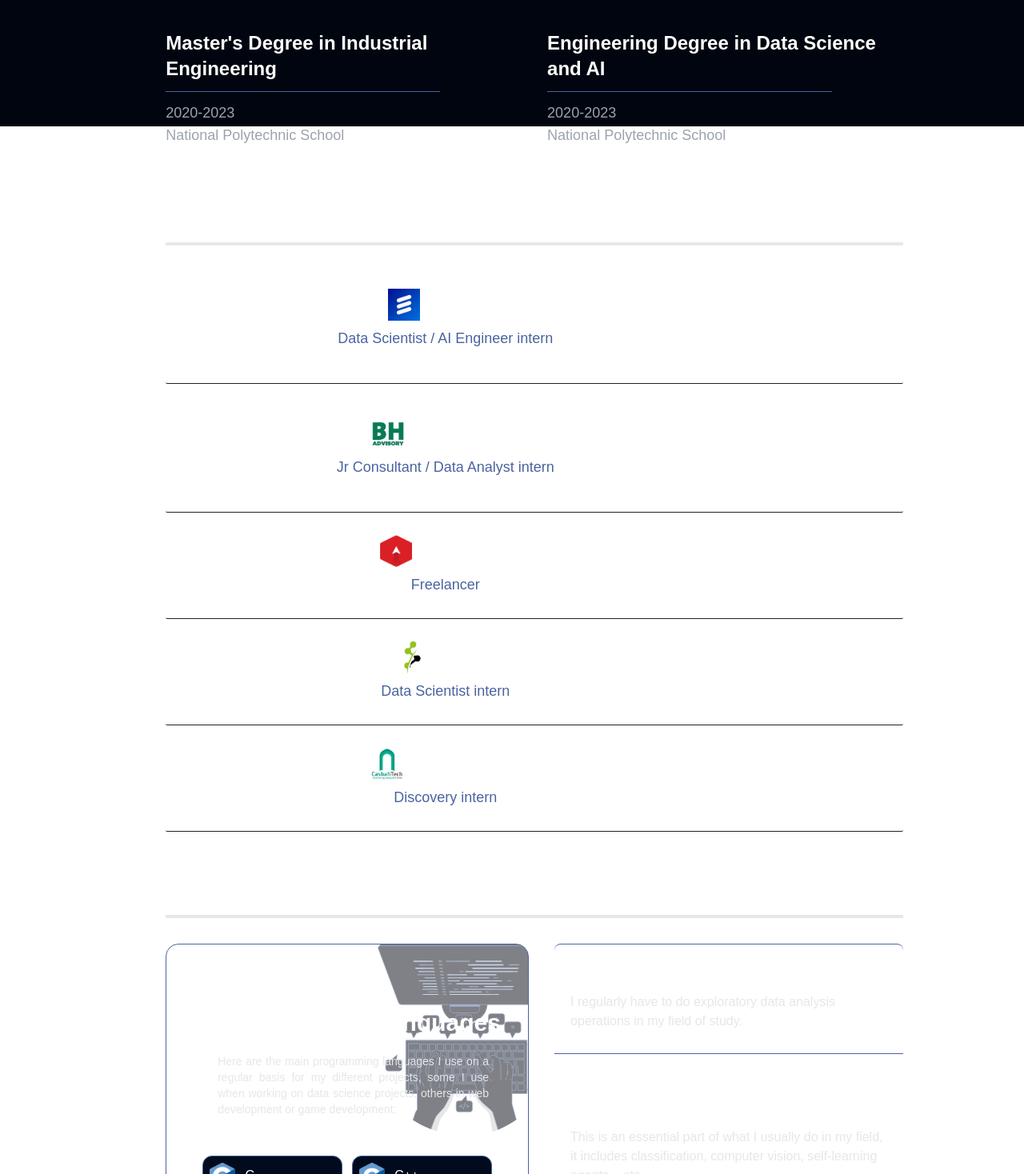
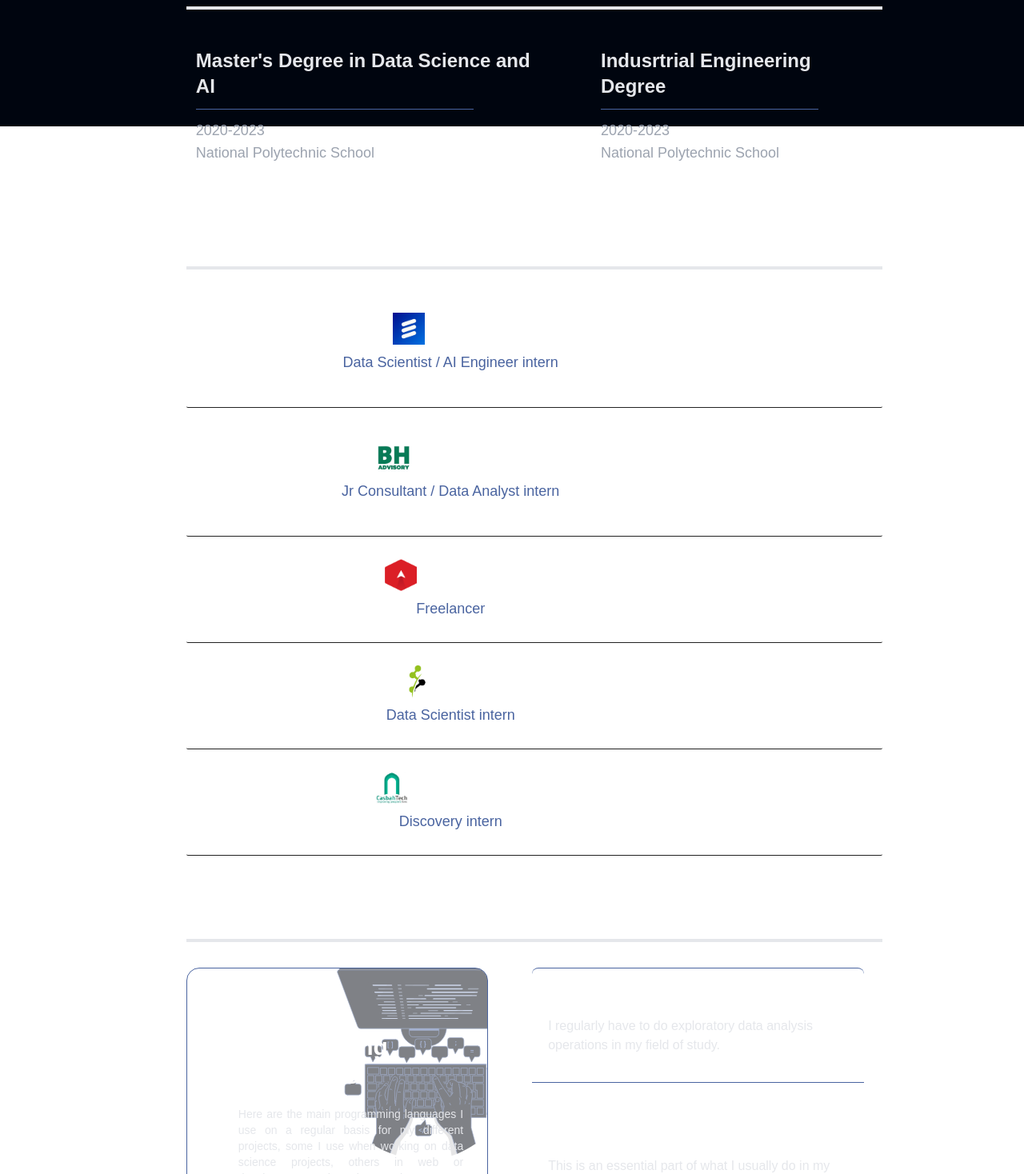
Before and after one commit to Somnef/portfolio-old, a Next.js app: page / in a window 1280 px wide. Shown: the part 642-2110 px from the top of the page at 80% size. Built offline with nearby package versions, Linux system fonts and the light colour scheme.

Commit message:
worked on the design of the skills cards + some other decorations

```diff
--- a/components/PresentationCard.jsx
+++ b/components/PresentationCard.jsx
@@ -2,12 +2,12 @@ import React from "react";
 
 function PresentationCard(props) {
     return (
-        <div className="flex flex-col">
-            <h1 className="text-white font-bold text-2xl w-fit">
+        <div className="px-3 py-2 flex flex-col rounded-sm group hover:bg-[rgb(97,132,214)] duration-300 ease-in-out">
+            <h1 className="text-gray-200 font-bold text-2xl w-fit group-hover:text-white duration-300 ease-in-out">
                 {props.title}
-                <div className="flex w-[80%] h-[1px] bg-portfolio-light my-3"></div>
+                <div className="flex w-[80%] h-[1px] bg-portfolio-light my-3 group-hover:bg-white duration-300 ease-in-out"></div>
             </h1>
-            <p className="text-gray-400 text-lg " style={{ "white-space": "pre-wrap" }}>
+            <p className="text-gray-400 text-lg group-hover:text-gray-200 duration-300 ease-in-out" style={{ "white-space": "pre-wrap" }}>
                 {props.text}
             </p>
         </div>
--- a/components/expericenceComponent.jsx
+++ b/components/expericenceComponent.jsx
@@ -7,7 +7,7 @@ function ExpericenceComponent({ period, company, post, description, logo }) {
 						border-b-[1px] border-b-[#222222] rounded-sm
 						group hover:bg-[rgb(97,132,214)] ease-in-out duration-300">
 
-			<h1 className="w-[20%] text-lg group-hover:-translate-x-2 group-hover:text-xl ease-in-out duration-300">{period}</h1>
+			<h1 className="w-[20%] text-md group-hover:-translate-x-2 group-hover:text-lg ease-in-out duration-300">{period}</h1>
 
 			<div className="flex flex-col items-center justify-center w-[35%] group-hover:-translate-x-4 ease-in-out duration-300">
 				<div className="flex flex-row items-center justify-center gap-3 mb-2">
--- a/pages/home.jsx
+++ b/pages/home.jsx
@@ -79,7 +79,7 @@ function Home(props) {
 				closeModal={closeModal}
 				item={selectedItem}
 			/>
-			<div className="w-[90%]">
+			<div className="w-[85%]">
 				<section className="w-full flex justify-center">
 					<div className="flex flex-row items-center gap-10 mt-52 w-[80%]  ml-14">
 						<img
@@ -118,14 +118,14 @@ function Home(props) {
 				>
 					<div className="flex flex-col mt-5 w-[80%]  ml-14">
 						<h1 className="text-4xl font-bold border-b-4 py-3">Education</h1>
-						<div className="flex flex-row gap-12 mt-10">
+						<div className="flex flex-row items-center justify-center gap-12 mt-10">
 							<PresentationCard
-								title={"Master's Degree in  Industrial Engineering"}
+								title={"Master's Degree in Data Science and AI"}
 								text={"2020-2023\nNational Polytechnic School"}
 							/>
 
 							<PresentationCard
-								title={"Engineering Degree in Data Science and AI"}
+								title={"Indusrtrial Engineering Degree"}
 								text={"2020-2023\nNational Polytechnic School"}
 							/>
 						</div>
@@ -145,7 +145,7 @@ function Home(props) {
 								period="Nov 2022 - Today"
 								company="Ericsson"
 								post="Data Scientist / AI Engineer intern"
-								description="Internship where I worked on understanding how networking occurs in IOT systems,
+								description="Internship where I work on understanding how networking occurs in IOT systems,
 											and how we can use deep learning techniques within them to boost efficiency and security."
 								logo="./images/companies/ericsson.webp"
 							/>
@@ -189,7 +189,7 @@ function Home(props) {
 							Skills & Expertise
 						</h1>
 						<div className="flex flex-row gap-8 mt-5">
-							<div className="w-1/2 h-[40rem] mt-3">
+							<div className="w-[45%] h-[40rem] mt-3">
 								<div
 									className="border-[1px] h-full rounded-2xl overflow-hidden flex flex-col mm hover:bg-[rgb(97,132,214)]"
 									style={{
@@ -203,7 +203,7 @@ function Home(props) {
 									</h1>
 									<h1 className="text-sm text-gray-200 text-justify mt-5 ml-[4rem] w-[75%] z-[2]">
 										Here are the main programming languages I use on a regular basis for my different projects, some I use
-										when working on data science projects, others in web development or game development:
+										when working on data science projects, others in web or development, or also cybersecurity:
 									</h1>
 
 									<div className="grid w-4/5 grid-cols-2 gap-3 mt-[3rem] mb-10 mx-auto">
@@ -360,75 +360,75 @@ function Home(props) {
 								</div>
 							</div>
 
-							<div className="flex flex-col w-[48%] mt-3 ">
+							<div className="flex flex-col items-center justify-center w-[55%] h-[45rem] mt-3 ">
 								<div
-									className="border-b-[1px] border-t-[1px] rounded-t-lg gap-3 flex flex-col pt-4 pb-7 hover:bg-[rgb(97,132,214)] hover:pt-6 hover:pb-9 duration-300 ease-in-out"
+									className="w-[90%] h-1/5 border-b-[1px] border-t-[1px] rounded-t-lg gap-3 flex flex-col pt-4 pb-7 group hover:bg-[rgb(97,132,214)] hover:w-[100%] duration-300 ease-in-out"
 									style={{
 										borderColor: "rgba(74, 100, 160, 1)",
 									}}
 								>
-									<h1 className="text-2xl font-bold ml-5 mr-5">
-										Data analysis
+									<h1 className="text-2xl font-bold ml-5 mr-5 duration-300 ease-in-out">
+										Data Analysis
 									</h1>
-									<p className="text-base text-gray-200 para ml-5 mr-5">
+									<p className="text-base h-3/4 text-gray-200 para ml-5 mr-5 duration-300 ease-in-out">
 										I regularly have to do exploratory data analysis operations in my field of study.
 									</p>
 								</div>
 
 								<div
-									className="border-b-[1px] gap-3 flex flex-col pt-4 pb-7 hover:bg-[rgb(97,132,214)] hover:pt-6 hover:pb-9 duration-300 ease-in-out "
+									className="w-[90%] h-1/5 border-b-[1px] gap-3 flex flex-col pt-4 pb-7 group hover:bg-[rgb(97,132,214)] hover:w-[100%] duration-300 ease-in-out "
 									style={{
 										borderColor: "rgba(74, 100, 160, 1)",
 									}}
 								>
-									<h1 className="text-2xl font-bold ml-5 mr-5 ">
+									<h1 className="text-2xl font-bold ml-5 mr-5 duration-300 ease-in-out">
 										Machine Learning & Deep Learning
 									</h1>
-									<p className="text-base text-gray-200 para ml-5 mr-5 ">
+									<p className="text-base text-gray-200 para ml-5 mr-5 duration-300 ease-in-out">
 										This is an essential part of what I usually do in my field, it includes
-										classification, computer vision, self-learning agents... etc.
+										classification, computer vision and self-learning agents.
 									</p>
 								</div>
 
 								<div
-									className="border-b-[1px] gap-3 flex flex-col pt-4 pb-7 hover:bg-[rgb(97,132,214)] hover:pt-6 hover:pb-9 duration-300 ease-in-out"
+									className="w-[90%] h-1/5 border-b-[1px] gap-3 flex flex-col pt-4 pb-7 group hover:bg-[rgb(97,132,214)] hover:w-[100%] duration-300 ease-in-out "
 									style={{
 										borderColor: "rgba(74, 100, 160, 1)",
 									}}
 								>
-									<h1 className="text-2xl font-bold ml-5 mr-5 ">
+									<h1 className="text-2xl font-bold ml-5 mr-5 duration-300 ease-in-out">
 										Web Development
 									</h1>
-									<p className="text-base text-gray-200 para ml-5 mr-5 ">
+									<p className="text-base text-gray-200 para ml-5 mr-5 duration-300 ease-in-out">
 										I have written many web sites and web apps, including this one, which
 										I wrote using ReactJs and NextJs!
 									</p>
 								</div>
 
 								<div
-									className="border-b-[1px] gap-3 flex flex-col pt-4 pb-7 hover:bg-[rgb(97,132,214)] hover:pt-6 hover:pb-9 duration-300 ease-in-out"
+									className="w-[90%] h-1/5 border-b-[1px] gap-3 flex flex-col pt-4 pb-7 group hover:bg-[rgb(97,132,214)] hover:w-[100%] duration-300 ease-in-out "
 									style={{
 										borderColor: "rgba(74, 100, 160, 1)",
 									}}
 								>
-									<h1 className="text-2xl font-bold ml-5 mr-5 ">
+									<h1 className="text-2xl font-bold ml-5 mr-5 duration-300 ease-in-out">
 										Game Development
 									</h1>
-									<p className="text-base text-gray-200 para ml-5 mr-5 ">
+									<p className="text-base text-gray-200 para ml-5 mr-5 duration-300 ease-in-out">
 										I have a huge passion for video games, which I tend to try and make some of on my free time.
 									</p>
 								</div>
 
 								<div
-									className="border-b-[1px] rounded-b-lg gap-3 flex flex-col pt-4 pb-7 hover:bg-[rgb(97,132,214)] hover:pt-6 hover:pb-9 duration-300 ease-in-out"
+									className="w-[90%] h-1/5 border-b-[1px] rounded-b-lg gap-3 flex flex-col pt-4 pb-7 group hover:bg-[rgb(97,132,214)] hover:w-[100%] duration-300 ease-in-out"
 									style={{
 										borderColor: "rgba(74, 100, 160, 1)",
 									}}
 								>
-									<h1 className="text-2xl font-bold ml-5 mr-5 ">
+									<h1 className="text-2xl font-bold ml-5 mr-5 duration-300 ease-in-out">
 										Problem Solving
 									</h1>
-									<p className="text-base text-gray-200 para ml-5 mr-5 ">
+									<p className="text-base text-gray-200 para ml-5 mr-5 duration-300 ease-in-out">
 										My team and colleagues heavily rely on me when it comes to finding solutions and automations
 										for miscellaneous problems.
 									</p>
@@ -483,10 +483,10 @@ function Home(props) {
 											className=" w-10 h-10 "
 										/>
 										<h1 className="text-base border-b-[1px] border-b-portfolio-light pb-3">
-											ahmed_moncef.bousselat@g.enp.edu.dz
+											a.m.bousselat@gmail.com
 										</h1>
 										<h1 className="text-base border-b-[1px] border-b-portfolio-light pb-3">
-											a.m.bousselat@gmail.com
+											ahmed_moncef.bousselat@g.enp.edu.dz
 										</h1>
 									</div>
 									<div className="flex flex-col gap-7 p-6">
```
